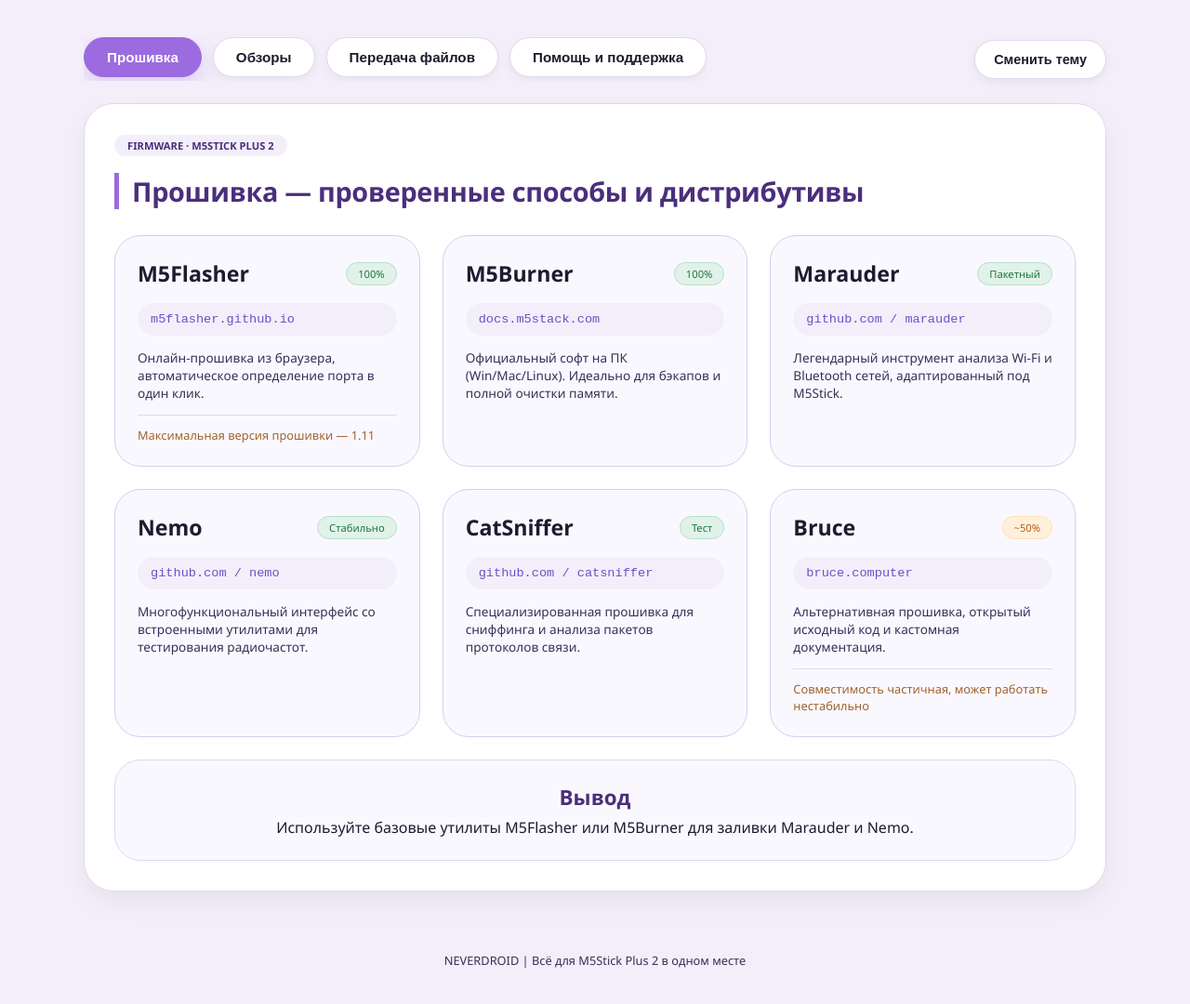
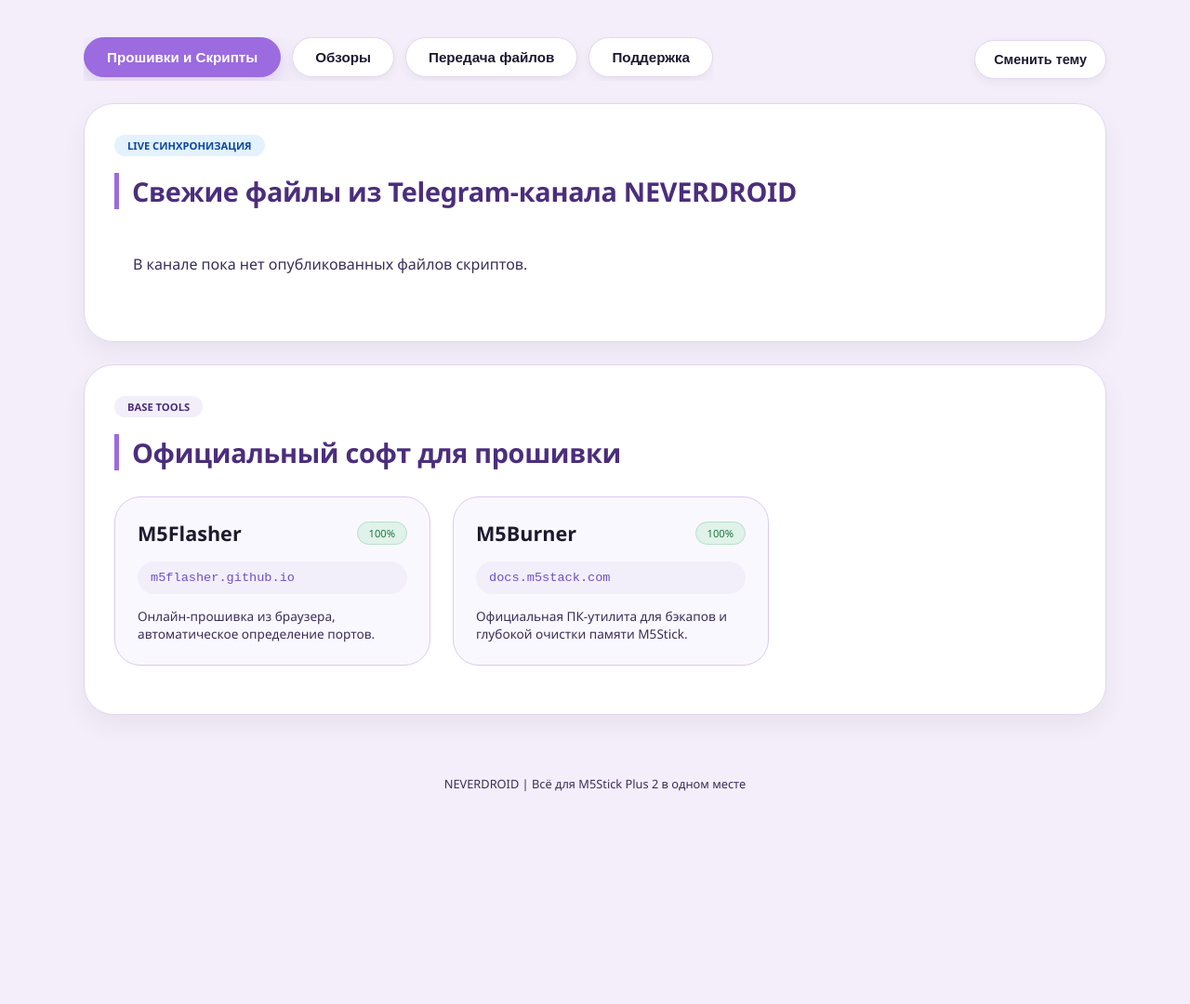
Before and after one commit to kirillapurin16-byte/NEVER, a plain HTML site: page index.html in a window 1280 px wide. Shown: the whole page at 93% size. After the commit the page ends 912 px from the top, so only its background shows below. Drawn offline with Linux system fonts and the light colour scheme.

Commit message:
Update index.html

```diff
--- a/index.html
+++ b/index.html
@@ -5,7 +5,7 @@
     <meta name="viewport" content="width=device-width, initial-scale=1.0, user-scalable=yes">
     <title>M5Stick Plus 2 — NEVERDROID</title>
     <style>
-        /* Базовые переменные для светлой темы */
+        /* Переменные для светлой темы */
         :root {
             --bg-color: #f3eef9;
             --text-color: #1e1a2f;
@@ -97,10 +97,7 @@
         }
 
         @keyframes splashFadeIn {
-            to {
-                opacity: 1;
-                transform: translateY(0);
-            }
+            to { opacity: 1; transform: translateY(0); }
         }
 
         /* Основной контейнер */
@@ -117,7 +114,6 @@
             transform: translateY(0);
         }
 
-        /* Шапка с переключателем темы */
         .header-actions {
             display: flex;
             justify-content: space-between;
@@ -126,7 +122,6 @@
             gap: 16px;
         }
 
-        /* Навигация вкладок */
         .tabs-nav {
             display: flex;
             gap: 12px;
@@ -135,9 +130,7 @@
             scrollbar-width: none;
         }
 
-        .tabs-nav::-webkit-scrollbar {
-            display: none;
-        }
+        .tabs-nav::-webkit-scrollbar { display: none; }
 
         .tab-btn {
             background: var(--section-bg);
@@ -153,9 +146,7 @@
             box-shadow: 0 4px 12px var(--shadow);
         }
 
-        .tab-btn:hover {
-            border-color: #b794f4;
-        }
+        .tab-btn:hover { border-color: #b794f4; }
 
         .tab-btn.active {
             background: #9b6bdf;
@@ -164,7 +155,6 @@
             box-shadow: 0 8px 20px rgba(155, 107, 223, 0.25);
         }
 
-        /* Переключатель темы */
         .theme-toggle-btn {
             background: var(--section-bg);
             border: 1px solid var(--border-color);
@@ -178,11 +168,8 @@
             box-shadow: 0 4px 12px var(--shadow);
         }
 
-        .theme-toggle-btn:hover {
-            border-color: #b794f4;
-        }
+        .theme-toggle-btn:hover { border-color: #b794f4; }
 
-        /* Контент вкладок */
         .tab-content {
             display: none;
             opacity: 0;
@@ -191,22 +178,16 @@
             transition: opacity 0.4s cubic-bezier(0.25, 1, 0.5, 1), transform 0.4s cubic-bezier(0.25, 1, 0.5, 1);
         }
 
-        .tab-content.active {
-            display: block;
-        }
+        .tab-content.active { display: block; }
+        .tab-content.visible { opacity: 1; transform: translateY(0); }
 
-        .tab-content.visible {
-            opacity: 1;
-            transform: translateY(0);
-        }
-
-        /* Секции и карточки */
         .section {
             background: var(--section-bg);
             border-radius: 32px;
             padding: 32px;
             box-shadow: 0 12px 28px var(--shadow);
             border: 1px solid var(--border-color);
+            margin-bottom: 24px;
         }
 
         .section-title {
@@ -230,8 +211,7 @@
             margin-bottom: 18px;
         }
 
-        /* Сетки */
-        .methods-grid, .video-grid {
+        .methods-grid, .video-grid, .support-grid {
             display: flex;
             flex-wrap: wrap;
             gap: 24px;
@@ -260,7 +240,7 @@
         }
 
         .card-title {
-            font-size: 1.45rem;
+            font-size: 1.35rem;
             font-weight: 600;
             margin-bottom: 16px;
             display: flex;
@@ -275,16 +255,8 @@
             border-radius: 40px;
             font-weight: 500;
         }
-        .status.success {
-            background: #e0f2e9;
-            color: #1f7840;
-            border: 1px solid #b8e0c8;
-        }
-        .status.warning {
-            background: #fff0db;
-            color: #b45f1b;
-            border: 1px solid #ffe0b5;
-        }
+        .status.success { background: #e0f2e9; color: #1f7840; border: 1px solid #b8e0c8; }
+        .status.telegram { background: #e3f2fd; color: #0d47a1; border: 1px solid #bbdefb; }
 
         .url {
             background: var(--url-bg);
@@ -295,31 +267,11 @@
             margin: 14px 0;
             word-break: break-all;
         }
-        .url a {
-            color: var(--url-link);
-            text-decoration: none;
-            font-weight: 500;
-        }
-        .url a:hover {
-            text-decoration: underline;
-        }
+        .url a { color: var(--url-link); text-decoration: none; font-weight: 500; }
+        .url a:hover { text-decoration: underline; }
 
-        .card-desc {
-            font-size: 0.85rem;
-            color: var(--desc-color);
-            line-height: 1.4;
-            flex-grow: 1;
-        }
+        .card-desc { font-size: 0.85rem; color: var(--desc-color); line-height: 1.4; flex-grow: 1; }
 
-        .problem {
-            font-size: 0.8rem;
-            margin-top: 14px;
-            padding-top: 12px;
-            border-top: 1px solid var(--border-color);
-            color: #a1622c;
-        }
-
-        /* Видео карточки */
         .video-card {
             background: var(--video-card-bg);
             border-radius: 28px;
@@ -333,17 +285,9 @@
             justify-content: space-between;
             gap: 16px;
         }
-        .video-card:hover {
-            border-color: #b794f4;
-            transform: translateY(-3px);
-            box-shadow: 0 12px 24px -8px rgba(100, 70, 150, 0.1);
-        }
-        .video-title {
-            font-size: 1.25rem;
-            font-weight: 600;
-            color: var(--text-color);
-            line-height: 1.4;
-        }
+        .video-card:hover { border-color: #b794f4; transform: translateY(-3px); box-shadow: 0 12px 24px -8px rgba(100, 70, 150, 0.1); }
+        .video-title { font-size: 1.25rem; font-weight: 600; color: var(--text-color); line-height: 1.4; }
+
         .video-link {
             background: var(--video-link-bg);
             padding: 12px 24px;
@@ -357,43 +301,7 @@
             transition: opacity 0.2s;
             font-size: 0.9rem;
         }
-        .video-link:hover {
-            opacity: 0.9;
-        }
-
-        .divider-light {
-            height: 1px;
-            background: var(--border-color);
-            margin: 28px 0 18px;
-        }
-
-        .info-note {
-            font-size: 0.9rem;
-            color: var(--desc-color);
-        }
-
-        .conclusion {
-            background: var(--card-bg);
-            border-radius: 28px;
-            padding: 24px 28px;
-            text-align: center;
-            margin-top: 24px;
-            border: 1px solid var(--border-color);
-        }
-        .conclusion h3 {
-            font-size: 1.4rem;
-            color: var(--title-color);
-            font-weight: 600;
-            margin-bottom: 6px;
-        }
-
-        /* Двойная сетка поддержки */
-        .support-grid {
-            display: flex;
-            flex-wrap: wrap;
-            gap: 24px;
-            margin-top: 20px;
-        }
+        .video-link:hover { opacity: 0.9; }
 
         .support-card {
             background: var(--card-bg);
@@ -408,18 +316,9 @@
             justify-content: space-between;
             align-items: center;
         }
-        .support-card-title {
-            font-size: 1.3rem;
-            font-weight: 600;
-            color: var(--title-color);
-            margin-bottom: 12px;
-        }
-        .support-text {
-            font-size: 0.9rem;
-            color: var(--desc-color);
-            margin-bottom: 24px;
-            line-height: 1.5;
-        }
+        .support-card-title { font-size: 1.3rem; font-weight: 600; color: var(--title-color); margin-bottom: 12px; }
+        .support-text { font-size: 0.9rem; color: var(--desc-color); margin-bottom: 24px; line-height: 1.5; }
+
         .tg-btn {
             display: inline-block;
             background: #9b6bdf;
@@ -434,131 +333,76 @@
             width: 100%;
             max-width: 240px;
         }
-        .tg-btn:hover {
-            background: #8452c9;
-            transform: translateY(-2px);
-        }
+        .tg-btn:hover { background: #8452c9; transform: translateY(-2px); }
 
-        footer {
-            text-align: center;
-            font-size: 0.8rem;
-            color: var(--desc-color);
-            margin-top: 45px;
-            padding: 20px 0;
-        }
+        footer { text-align: center; font-size: 0.8rem; color: var(--desc-color); margin-top: 45px; padding: 20px 0; }
 
         @media (max-width: 768px) {
-            body {
-                padding: 20px 12px;
-            }
-            .header-actions {
-                flex-direction: column-reverse;
-                align-items: stretch;
-            }
-            .theme-toggle-btn {
-                text-align: center;
-            }
-            .section {
-                padding: 24px 20px;
-                border-radius: 24px;
-            }
-            .section-title {
-                font-size: 1.45rem;
-                margin-bottom: 20px;
-            }
-            .methods-grid, .video-grid, .support-grid {
-                gap: 16px;
-            }
-            .card, .video-card, .support-card {
-                max-width: 100%;
-                border-radius: 20px;
-            }
+            body { padding: 20px 12px; }
+            .header-actions { flex-direction: column-reverse; align-items: stretch; }
+            .theme-toggle-btn { text-align: center; }
+            .section { padding: 24px 20px; border-radius: 24px; }
+            .section-title { font-size: 1.45rem; margin-bottom: 20px; }
+            .methods-grid, .video-grid, .support-grid { gap: 16px; }
+            .card, .video-card, .support-card { max-width: 100%; border-radius: 20px; }
         }
     </style>
 </head>
 <body>
 
-<!-- ЭКРАН ПРИВЕТСТВИЯ -->
 <div id="splash-screen">
     <div class="splash-content">
         <h1 class="splash-title">NEVERDROID</h1>
-        <p class="splash-subtitle">Здравствуйте! Вас приветствует команда ТГК NEVERDROID. По поводу скриптов и прошивок — вы на верном пути, а Wortiix всегда готов помочь вам в поддержке.</p>
+        <p class="splash-subtitle">Здравствуйте! Вас приветствует команда ТГК NEVERDROID. Все файлы и прошивки синхронизируются автоматически.</p>
     </div>
 </div>
 
-<!-- ОСНОВНОЙ КОНТЕНТ -->
 <div class="container" id="main-container">
 
-    <!-- НАВИГАЦИЯ И СМЕНА ТЕМЫ -->
     <div class="header-actions">
         <div class="tabs-nav">
-            <button class="tab-btn active" onclick="openTab(event, 'firmware')">Прошивка</button>
+            <button class="tab-btn active" onclick="openTab(event, 'firmware')">Прошивки и Скрипты</button>
             <button class="tab-btn" onclick="openTab(event, 'reviews')">Обзоры</button>
             <button class="tab-btn" onclick="openTab(event, 'files')">Передача файлов</button>
-            <button class="tab-btn" onclick="openTab(event, 'support')">Помощь и поддержка</button>
+            <button class="tab-btn" onclick="openTab(event, 'support')">Поддержка</button>
         </div>
         <button class="theme-toggle-btn" onclick="toggleTheme()" id="theme-btn">Сменить тему</button>
     </div>
 
-    <!-- ВКЛАДКА 1: ПРОШИВКА -->
     <div id="firmware" class="tab-content active visible">
+
         <div class="section">
-            <div class="badge">FIRMWARE · M5STICK PLUS 2</div>
-            <div class="section-title">Прошивка — проверенные способы и дистрибутивы</div>
+            <div class="badge" style="background: #e3f2fd; color: #0d47a1;">LIVE СИНХРОНИЗАЦИЯ</div>
+            <div class="section-title">Свежие файлы из Telegram-канала NEVERDROID</div>
+
+            <div class="methods-grid" id="telegram-files-grid">
+                <p style="padding: 20px; color: var(--desc-color);">Синхронизация с каналом, подождите...</p>
+            </div>
+        </div>
+
+        <div class="section">
+            <div class="badge">BASE TOOLS</div>
+            <div class="section-title">Официальный софт для прошивки</div>
             <div class="methods-grid">
                 <div class="card">
                     <div>
                         <div class="card-title">M5Flasher <span class="status success">100%</span></div>
                         <div class="url"><a href="https://m5flasher.github.io" target="_blank">m5flasher.github.io</a></div>
-                        <div class="card-desc">Онлайн-прошивка из браузера, автоматическое определение порта в один клик.</div>
+                        <div class="card-desc">Онлайн-прошивка из браузера, автоматическое определение портов.</div>
                     </div>
-                    <div class="problem">Максимальная версия прошивки — 1.11</div>
                 </div>
                 <div class="card">
                     <div>
                         <div class="card-title">M5Burner <span class="status success">100%</span></div>
                         <div class="url"><a href="https://docs.m5stack.com/en/uiflow/m5burner/intro" target="_blank">docs.m5stack.com</a></div>
-                        <div class="card-desc">Официальный софт на ПК (Win/Mac/Linux). Идеально для бэкапов и полной очистки памяти.</div>
+                        <div class="card-desc">Официальная ПК-утилита для бэкапов и глубокой очистки памяти M5Stick.</div>
                     </div>
                 </div>
-                <div class="card">
-                    <div>
-                        <div class="card-title">Marauder <span class="status success">Пакетный</span></div>
-                        <div class="url"><a href="https://github.com/justcallmekoko/ESP32Marauder" target="_blank">github.com / marauder</a></div>
-                        <div class="card-desc">Легендарный инструмент анализа Wi-Fi и Bluetooth сетей, адаптированный под M5Stick.</div>
-                    </div>
-                </div>
-                <div class="card">
-                    <div>
-                        <div class="card-title">Nemo <span class="status success">Стабильно</span></div>
-                        <div class="url"><a href="https://github.com/nemo-firmware" target="_blank">github.com / nemo</a></div>
-                        <div class="card-desc">Многофункциональный интерфейс со встроенными утилитами для тестирования радиочастот.</div>
-                    </div>
-                </div>
-                <div class="card">
-                    <div>
-                        <div class="card-title">CatSniffer <span class="status success">Тест</span></div>
-                        <div class="url"><a href="https://github.com/RoganDawes/CatSniffer" target="_blank">github.com / catsniffer</a></div>
-                        <div class="card-desc">Специализированная прошивка для сниффинга и анализа пакетов протоколов связи.</div>
-                    </div>
-                </div>
-                <div class="card">
-                    <div>
-                        <div class="card-title">Bruce <span class="status warning">~50%</span></div>
-                        <div class="url"><a href="https://bruce.computer" target="_blank">bruce.computer</a></div>
-                        <div class="card-desc">Альтернативная прошивка, открытый исходный код и кастомная документация.</div>
-                    </div>
-                    <div class="problem">Совместимость частичная, может работать нестабильно</div>
-                </div>
-            </div>
-            <div class="conclusion">
-                <h3>Вывод</h3>
-                <p>Используйте базовые утилиты M5Flasher или M5Burner для заливки Marauder и Nemo.</p>
             </div>
         </div>
+
     </div>
 
-    <!-- ВКЛАДКА 2: ОБЗОРЫ -->
     <div id="reviews" class="tab-content">
         <div class="section">
             <div class="badge">ВИДЕО · ОБЗОРЫ</div>
@@ -573,12 +417,9 @@
                     <a class="video-link" href="https://vt.tiktok.com/ZSHC1gHh7/" target="_blank">Смотреть видео</a>
                 </div>
             </div>
-            <div class="divider-light"></div>
-            <div class="info-note">плюс отличия M5Stick S3 от базового M5Stick</div>
         </div>
     </div>
 
-    <!-- ВКЛАДКА 3: ФАЙЛЫ -->
     <div id="files" class="tab-content">
         <div class="section">
             <div class="badge">ФАЙЛЫ · ПЕРЕДАЧА</div>
@@ -596,97 +437,108 @@
         </div>
     </div>
 
-    <!-- ВКЛАДКА 4: ПОДДЕРЖКА -->
     <div id="support" class="tab-content">
         <div class="section">
             <div class="badge">РЕСУРСЫ · ПОДДЕРЖКА</div>
             <div class="section-title">Информационные ресурсы и контакты</div>
-
             <div class="support-grid">
-                <!-- Карта инфоресурса NEVERDROID -->
                 <div class="support-card">
                     <div>
                         <div class="support-card-title">Скрипты и Прошивки</div>
-                        <p class="support-text">Все свежие файлы, инструкции, скрипты автоматизации и готовые сборки публикуются на официальном канале сообщества.</p>
+                        <p class="support-text">Все свежие файлы публикуются на официальном канале сообщества.</p>
                     </div>
                     <a href="https://t.me/NEVERDROID" target="_blank" class="tg-btn">Канал NEVERDROID</a>
                 </div>
-
-                <!-- Карта личной помощи Wortiix -->
                 <div class="support-card">
                     <div>
                         <div class="support-card-title">Техническая Помощь</div>
-                        <p class="support-text">Если в процессе прошивки что-то пошло не так, не определяется порт или возникли индивидуальные проблемы — пишите мне напрямую.</p>
+                        <p class="support-text">Если возникли индивидуальные проблемы — пишите мне напрямую.</p>
                     </div>
                     <a href="https://t.me/wortiix" target="_blank" class="tg-btn">Написать Wortiix</a>
                 </div>
             </div>
-
         </div>
     </div>
 
-    <!-- ИТОГ / ПОДПИСЬ -->
     <footer>
         NEVERDROID | Всё для M5Stick Plus 2 в одном месте
     </footer>
 </div>
 
 <script>
-    // АВТОМАТИЧЕСКОЕ ОБНОВЛЕНИЕ СТРАНИЦЫ ПРИ КАЖДОМ НОВОМ ЗАХОДЕ
-    (function() {
-        // Если в текущей сессии вкладки еще нет метки об обновлении
-        if (!sessionStorage.getItem('pageRefreshed')) {
-            // Ставим метку, чтобы не уйти в бесконечный цикл перезагрузок
-            sessionStorage.setItem('pageRefreshed', 'true');
-            // Перезагружаем страницу с сервера, игнорируя локальный кэш
-            window.location.reload();
+    // Подгрузка файлов из data.json, созданного роботом-парсером
+    async function loadTelegramFiles() {
+        const grid = document.getElementById('telegram-files-grid');
+        try {
+            const response = await fetch('data.json?v=' + Date.now());
+            if (!response.ok) throw new Error();
+
+            const data = await response.json();
+
+            // Если файлов нет или массив пуст
+            if (!data.firmwares || data.firmwares.length === 0) {
+                grid.innerHTML = `<p style="padding: 20px; color: var(--desc-color);">В канале пока нет опубликованных файлов скриптов.</p>`;
+                return;
+            }
+
+            grid.innerHTML = ''; // Очищаем спиннер загрузки
+
+            data.firmwares.forEach(item => {
+                const card = document.createElement('div');
+                card.className = 'card';
+
+                // Проверяем: если описание (desc) пустое или отсутствует, не выводим тег
+                let descHTML = (item.desc && item.desc.trim() !== "") ? `<div class="card-desc">${item.desc}</div>` : '';
+
+                card.innerHTML = `
+                    <div>
+                        <div class="card-title">${item.title} <span class="status telegram">Файл</span></div>
+                        <div class="url"><a href="${item.url}" target="_blank">Открыть в Telegram</a></div>
+                        ${descHTML}
+                    </div>
+                `;
+                grid.appendChild(card);
+            });
+        } catch (error) {
+            grid.innerHTML = `<p style="padding: 20px; color: var(--desc-color);">Файлы обновляются. Как только робот совершит первый обход канала, они появятся здесь.</p>`;
         }
-    })();
+    }
 
-    // Управление экраном приветствия
+    // Инициализация
     window.addEventListener('DOMContentLoaded', () => {
+        loadTelegramFiles();
+
         const splash = document.getElementById('splash-screen');
         const container = document.getElementById('main-container');
 
         setTimeout(() => {
             splash.style.opacity = '0';
             container.classList.add('loaded');
-
-            setTimeout(() => {
-                splash.style.display = 'none';
-            }, 600);
+            setTimeout(() => { splash.style.display = 'none'; }, 600);
         }, 2200);
     });
 
-    // Управление вкладками
     function openTab(evt, tabName) {
         const tabContents = document.getElementsByClassName("tab-content");
         const tabBtns = document.getElementsByClassName("tab-btn");
 
-        for (let i = 0; i < tabBtns.length; i++) {
-            tabBtns[i].classList.remove("active");
-        }
+        for (let i = 0; i < tabBtns.length; i++) { tabBtns[i].classList.remove("active"); }
         evt.currentTarget.classList.add("active");
 
         for (let i = 0; i < tabContents.length; i++) {
             if (tabContents[i].classList.contains("visible")) {
                 tabContents[i].classList.remove("visible");
-                setTimeout(() => {
-                    tabContents[i].classList.remove("active");
-                }, 150);
+                setTimeout(() => { tabContents[i].classList.remove("active"); }, 150);
             }
         }
 
         setTimeout(() => {
             const nextTab = document.getElementById(tabName);
             nextTab.classList.add("active");
-            setTimeout(() => {
-                nextTab.classList.add("visible");
-            }, 40);
+            setTimeout(() => { nextTab.classList.add("visible"); }, 40);
         }, 150);
     }
 
-    // Смена темы (светлая / темная)
     function toggleTheme() {
         const currentTheme = document.documentElement.getAttribute('data-theme');
         if (currentTheme === 'dark') {
@@ -698,11 +550,8 @@
         }
     }
 
-    // Проверка сохраненной темы при загрузке
     const savedTheme = localStorage.getItem('theme');
-    if (savedTheme === 'dark') {
-        document.documentElement.setAttribute('data-theme', 'dark');
-    }
+    if (savedTheme === 'dark') { document.documentElement.setAttribute('data-theme', 'dark'); }
 </script>
 </body>
 </html>
```
